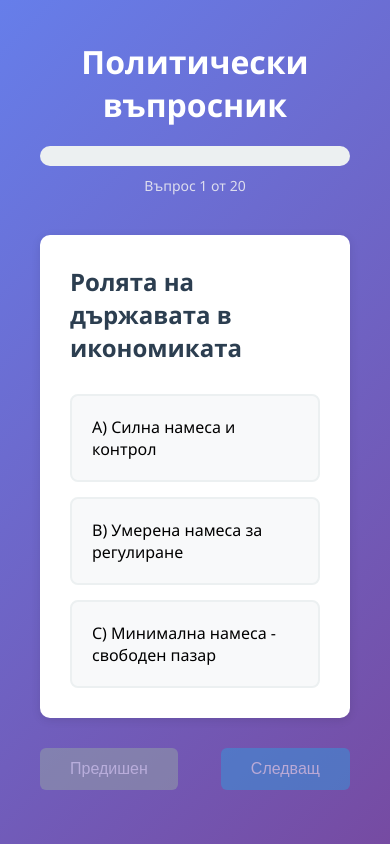
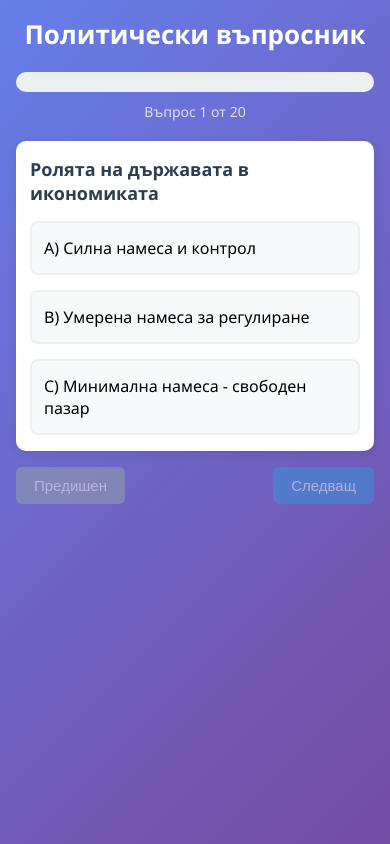
Before and after one commit to MiroJ/political-views, an Angular app in the folder political-views/: page /#/results in a window 390 px wide. Both pictures are taken after a click on the button "Започни отначало". Built offline with nearby package versions, Linux system fonts and the light colour scheme.

Commit message:
Adjust mobile view styling.

```diff
--- a/political-views/src/app/app.ts
+++ b/political-views/src/app/app.ts
@@ -5,7 +5,6 @@ import { RouterOutlet } from '@angular/router';
     selector: 'app-root',
     imports: [RouterOutlet],
     templateUrl: './app.html',
-    styleUrl: './app.css'
 })
 export class App {
     protected readonly title = signal('political-views');
--- a/political-views/src/app/home/home.html
+++ b/political-views/src/app/home/home.html
@@ -1,4 +1,4 @@
-<div class="home-container">
+<div class="container">
     <div class="home-card">
         <div class="home-header">
             <h1>Политически въпросник</h1>
--- a/political-views/src/app/questionnaire/questionnaire.html
+++ b/political-views/src/app/questionnaire/questionnaire.html
@@ -1,4 +1,4 @@
-<div class="questionnaire-container">
+<div class="container">
     <div class="header">
         <h1><a routerLink="/home">Политически въпросник</a></h1>
         <div class="progress-bar">
--- a/political-views/src/app/results/results.html
+++ b/political-views/src/app/results/results.html
@@ -1,4 +1,4 @@
-<div class="results-container" *ngIf="result">
+<div class="container" *ngIf="result">
     <div class="header">
         <h1>Вашите политически възгледи</h1>
         <p class="subtitle">Резултати базирани на вашите отговори</p>
--- a/political-views/src/styles.css
+++ b/political-views/src/styles.css
@@ -27,12 +27,33 @@ body {
     margin-bottom: 20px;
 }
 
-/* ── Home ── */
-.home-container {
-    max-width: 700px;
+.subtitle {
+    color: rgba(255, 255, 255, 0.8);
+    font-size: 16px;
+}
+
+.container {
+    max-width: 1200px;
     margin: 0 auto;
     padding: 20px;
 }
+
+.container .header {
+    color: white;
+    text-align: center;
+    margin-bottom: 40px;
+}
+
+.container .header h1 {
+    margin-bottom: 20px;
+}
+
+.container .header h1 a {
+    color: inherit;
+    text-decoration: none;
+}
+
+/* ── Home ── */
 
 .home-card {
     background: white;
@@ -133,26 +154,6 @@ body {
 }
 
 /* ── Questionnaire ── */
-.questionnaire-container {
-    max-width: 800px;
-    margin: 0 auto;
-    padding: 20px;
-}
-
-.questionnaire-container .header {
-    color: white;
-    text-align: center;
-    margin-bottom: 40px;
-}
-
-.questionnaire-container .header h1 {
-    margin-bottom: 20px;
-}
-
-.questionnaire-container .header h1 a {
-    color: inherit;
-    text-decoration: none;
-}
 
 .progress-bar {
     width: 100%;
@@ -226,26 +227,7 @@ body {
 }
 
 /* ── Results ── */
-.results-container {
-    max-width: 1000px;
-    margin: 0 auto;
-    padding: 20px;
-}
 
-.results-container .header {
-    text-align: center;
-    margin-bottom: 40px;
-}
-
-.results-container .header h1 {
-    color: white;
-    margin-bottom: 10px;
-}
-
-.subtitle {
-    color: rgba(255, 255, 255, 0.8);
-    font-size: 16px;
-}
 
 .results-grid {
     display: grid;
@@ -504,3 +486,87 @@ body {
     transform: translateY(-2px);
     box-shadow: 0 4px 12px rgba(52, 152, 219, 0.4);
 }
+
+/* ── Mobile ── */
+@media (max-width: 600px) {
+    body {
+        padding: 8px;
+    }
+
+    .container {
+        padding: 8px 8px 20px 8px;
+    }
+
+    .container .header {
+        margin-bottom: 20px;
+    }
+
+    .container .header h1 {
+        font-size: 26px;
+    }
+
+    /* Home */
+
+    .home-card {
+        padding: 20px 16px;
+    }
+
+    .home-header {
+        margin-bottom: 20px;
+    }
+
+    .home-header h1 {
+        font-size: 1.5rem;
+    }
+
+    .home-section {
+        margin-bottom: 18px;
+    }
+
+    /* Questionnaire */
+
+    .question-section {
+        padding: 16px 14px;
+        margin-bottom: 16px;
+    }
+
+    .question-section h2 {
+        font-size: 18px;
+        margin-bottom: 16px;
+    }
+
+    .answer-option {
+        padding: 14px 12px;
+    }
+
+    .navigation .btn {
+        padding: 10px 18px;
+        font-size: 15px;
+    }
+
+    /* Results */
+
+    .results-grid {
+        grid-template-columns: 1fr;
+        gap: 16px;
+        margin-bottom: 16px;
+    }
+
+    .result-card {
+        padding: 18px 14px;
+    }
+
+    .political-compass {
+        padding: 16px 12px;
+        margin-bottom: 16px;
+    }
+
+    .compass-grid {
+        height: 280px;
+    }
+
+    .actions .btn {
+        padding: 12px 24px;
+        font-size: 16px;
+    }
+}
```
Also changed, not shown: political-views/src/app/app.css (deleted).
